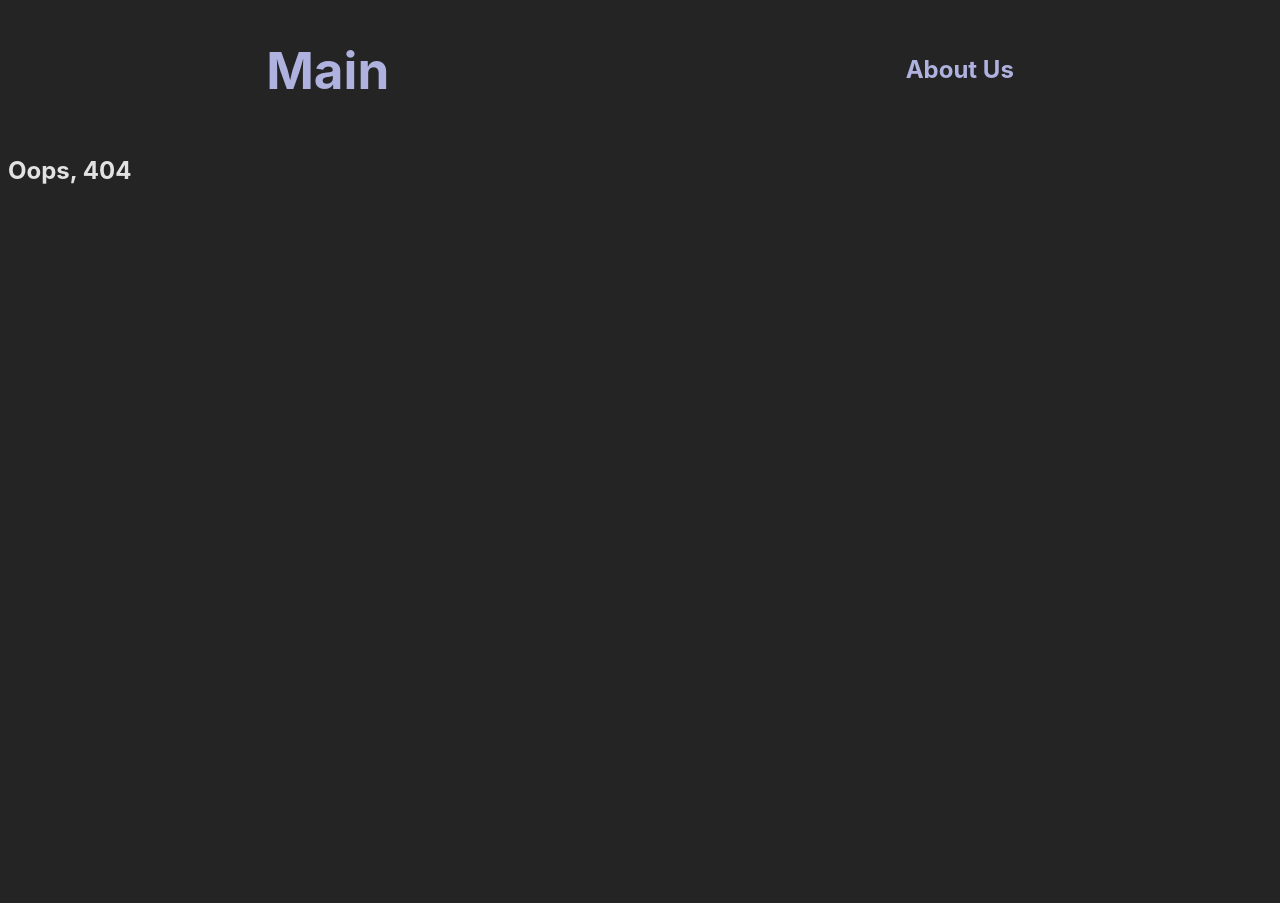
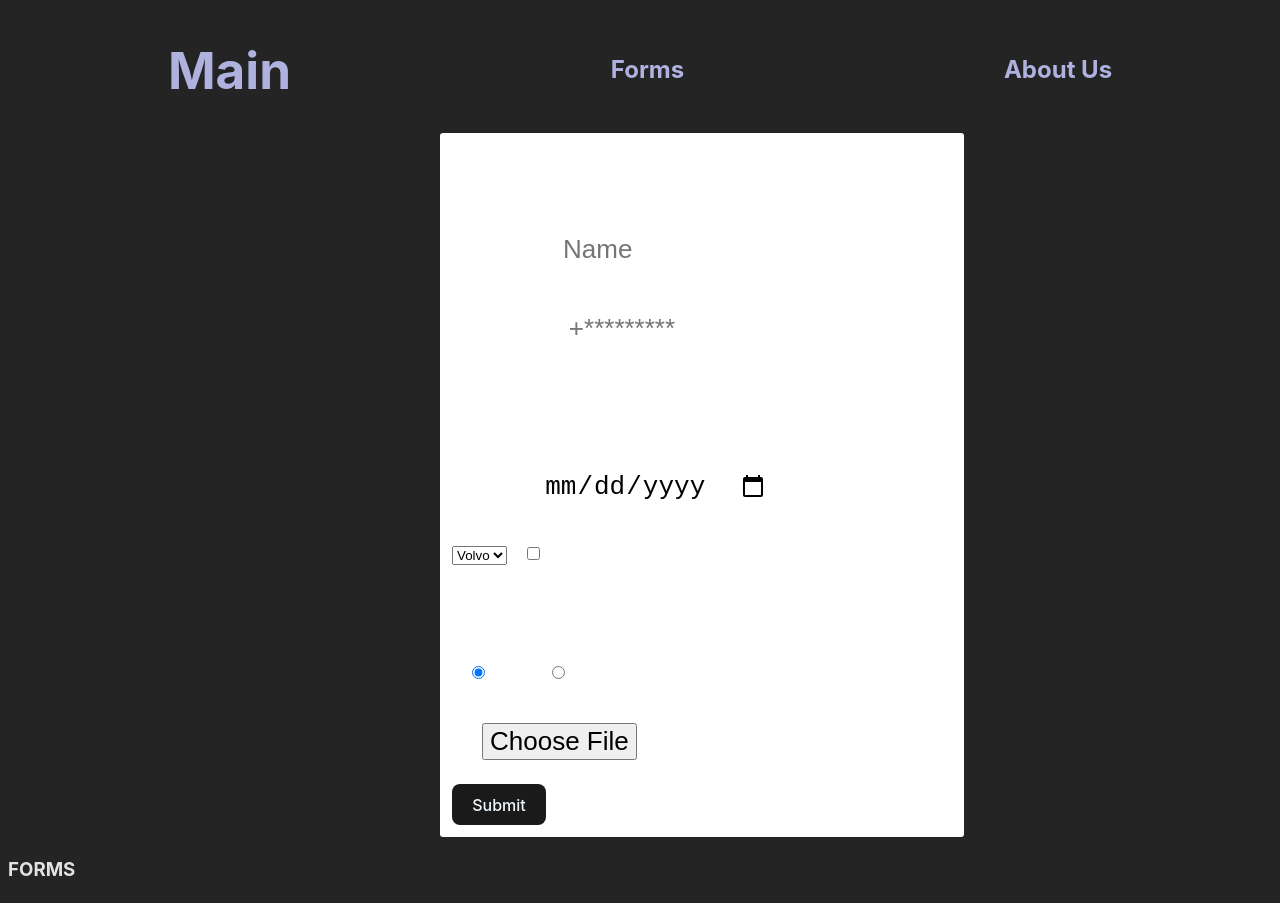
Before and after one commit to wlladislaw/rss-react, a React (Vite) app in the folder react_components/: page /forms in a window 1280 px wide. Before the commit this address had no page. Before the commit the page ends 800 px from the top, so only its background shows below. Built offline with nearby package versions, Linux system fonts and the light colour scheme.

Commit message:
init: start task, add form

```diff
--- a/react_components/src/components/App/App.tsx
+++ b/react_components/src/components/App/App.tsx
@@ -5,12 +5,14 @@ import AboutUs from '../About/AboutUs';
 import NavBar from '../NavBar/NavBar';
 import MainPage from '../MainPaige/MainPage';
 import './App.scss';
+import FormsList from '../FormsList/FormsList';
 class App extends React.Component {
   render() {
     return (
       <>
         <NavBar />
         <Routes>
+          <Route path="/forms" element={<FormsList />} />
           <Route path="/about_us" element={<AboutUs />} />
           <Route path="/" element={<MainPage />} />
           <Route path="*" element={<NotFound />} />
--- /dev/null
+++ b/react_components/src/components/Form/Form.scss
@@ -0,0 +1,8 @@
+.form_container {
+
+  margin: 0 auto;
+  max-width: 500px;
+  padding: 12px;
+  background-color: #fff;
+  border-radius: 3px;
+}
--- /dev/null
+++ b/react_components/src/components/Form/Form.tsx
@@ -0,0 +1,61 @@
+import React from 'react';
+import './Form.scss';
+
+class Form extends React.Component {
+  constructor(props) {
+    super(props);
+    this.handleSubmit = this.handleSubmit.bind(this);
+    this.input = React.createRef();
+  }
+  handleSubmit(event) {
+    alert('A name was submitted: ' + this.input.current.value);
+    event.preventDefault();
+  }
+  render() {
+    return (
+      <form onSubmit={this.handleSubmit}>
+        <div className="form_container">
+          <div className="form_info">
+            <h3>Information</h3>
+            <label>
+              Your name
+              <input id="name" name="name" type="text" placeholder="Name" />
+            </label>
+            {/* <img src={} className="form_image" alt="image" /> */}
+            <label htmlFor="phone">Your phone</label>
+            <input id="phone" name="phone" type="string" placeholder="+*********" />
+
+            <input id="email" name="email" type="email" />
+            <label>
+              {' '}
+              date of birthday
+              <input type="date" />
+            </label>
+
+            <label htmlFor="cars">Choose a car:</label>
+            <select name="cars" id="cars">
+              <option value="volvo">Volvo</option>
+              <option value="saab">Saab</option>
+              <option value="audi">Audi</option>
+            </select>
+
+            <input type="checkbox" />
+
+            <h3>male/female ?</h3>
+            <div className="switch_field">
+              <input type="radio" id="radio-one" name="switch-one" value="yes" checked />
+              <label htmlFor="radio-one">Yes</label>
+              <input type="radio" id="radio-two" name="switch-one" value="no" />
+              <label htmlFor="radio-two">No</label>
+            </div>
+
+            <input type="file" />
+            <button className="form_btn">Submit</button>
+          </div>
+        </div>
+      </form>
+    );
+  }
+}
+
+export default Form;
--- /dev/null
+++ b/react_components/src/components/FormsList/FormsList.tsx
@@ -0,0 +1,16 @@
+import React from 'react';
+import './FormsList.scss';
+import Form from '../Form/Form';
+
+class FormsList extends React.Component {
+  render() {
+    return (
+      <div className="formsList_container">
+        <Form />
+        <h3>FORMS</h3>
+      </div>
+    );
+  }
+}
+
+export default FormsList;
--- a/react_components/src/components/NavBar/NavBar.tsx
+++ b/react_components/src/components/NavBar/NavBar.tsx
@@ -8,6 +8,11 @@ class NavBar extends React.Component {
         <div className="navbar_main">
           <Link to="/">
             <h1>Main</h1>
+          </Link>
+        </div>
+        <div className="navbar_forms">
+          <Link to="/forms">
+            <h2>Forms</h2>
           </Link>
         </div>
         <div className="navbar_aboutUs">
```
Also changed, not shown: react_components/src/components/FormsList/FormsList.scss (added).
